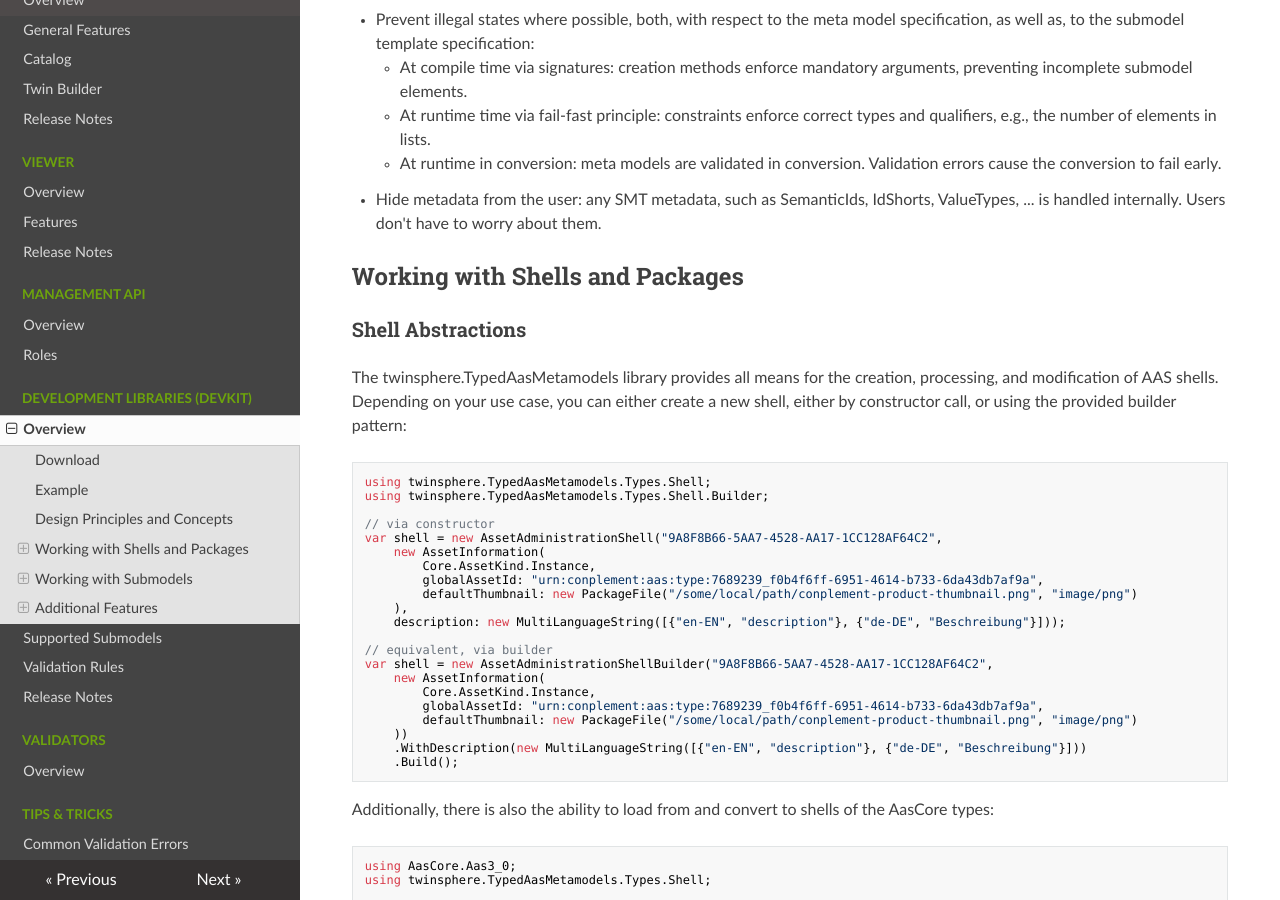
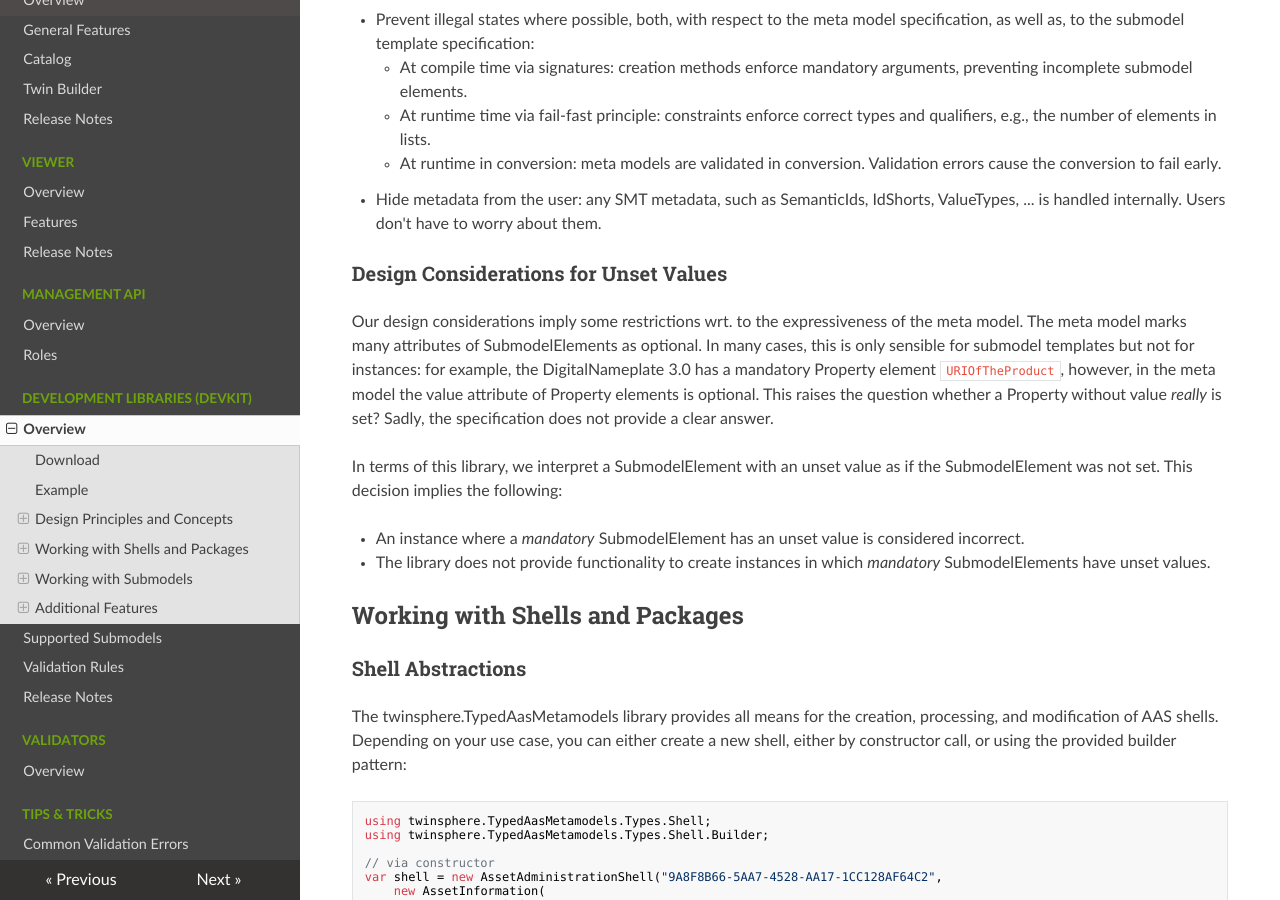
Before and after one commit to twinsphere/twinsphere.github.io, an MkDocs documentation site: the page built from docs/typed-aas-metamodels-overview.md, in a window 1280 px wide and 900 px high, scrolled down 2312 px. Built offline with MkDocs 1.6.1, drawn with Linux system fonts in a browser that asks for light colours; nearby versions of some CDN libraries.

Commit message:
feat(tam): explain decisions on unset values
In TAM design, we consider unset values in submodel instances as
invalid. This may come as a surprise to some users, as the meta model
marks these fields as optional. Hence, add an explanation for this
design choice.

```diff
--- a/docs/typed-aas-metamodels-overview.md
+++ b/docs/typed-aas-metamodels-overview.md
@@ -135,6 +135,20 @@ sources of potential errors where possible. To this end, it employs some basic d
     early.
 - Hide metadata from the user: any SMT metadata, such as SemanticIds, IdShorts, ValueTypes, ... is handled internally.
   Users don't have to worry about them.
+
+### Design Considerations for Unset Values
+
+Our design considerations imply some restrictions wrt. to the expressiveness of the meta model. The meta model marks
+many attributes of SubmodelElements as optional. In many cases, this is only sensible for submodel templates but not for
+instances: for example, the DigitalNameplate 3.0 has a mandatory Property element `URIOfTheProduct`, however, in the
+meta model the value attribute of Property elements is optional. This raises the question whether a Property without
+value *really* is set? Sadly, the specification does not provide a clear answer.
+
+In terms of this library, we interpret a SubmodelElement with an unset value as if the SubmodelElement was not set. This
+decision implies the following:
+
+- An instance where a *mandatory* SubmodelElement has an unset value is considered incorrect.
+- The library does not provide functionality to create instances in which *mandatory* SubmodelElements have unset values.
 
 ## Working with Shells and Packages
 
```
